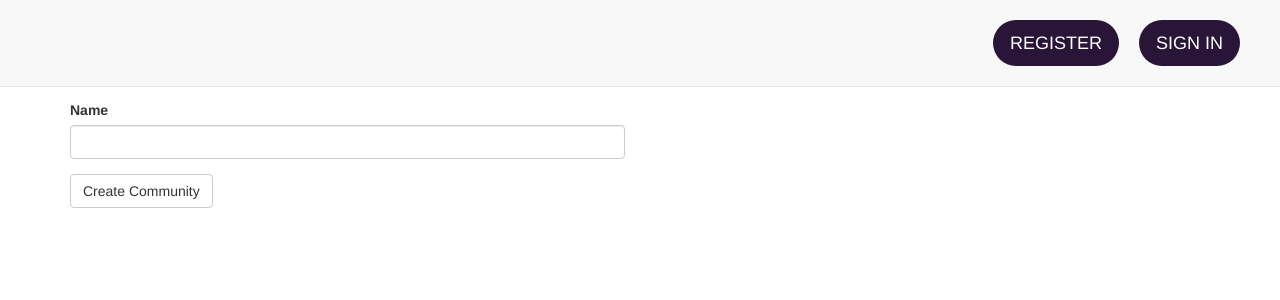
After one commit to krebates/rare_share, a Rails app: page /communities/new in a window 1280 px wide. The commit adds this page. Shown: the top 300 px of the page. Run offline with Rails 7, Linux system fonts and the light colour scheme; style sheets or scripts are compiled from the project's sources; some libraries are stand-ins or nearby versions.

Commit message:
Adds communities and memberships for users.

```diff
--- /dev/null
+++ b/app/assets/javascripts/memberships.js.coffee
@@ -0,0 +1,3 @@
+# Place all the behaviors and hooks related to the matching controller here.
+# All this logic will automatically be available in application.js.
+# You can use CoffeeScript in this file: http://coffeescript.org/
--- /dev/null
+++ b/app/assets/stylesheets/memberships.css.scss
@@ -0,0 +1,3 @@
+// Place all the styles related to the memberships controller here.
+// They will automatically be included in application.css.
+// You can use Sass (SCSS) here: http://sass-lang.com/
--- a/app/controllers/communities_controller.rb
+++ b/app/controllers/communities_controller.rb
@@ -10,16 +10,21 @@ class CommunitiesController < ApplicationController
 
   def new
     @community = Community.new
-    @user = current_user
   end
 
-  # def create
-  #   @community = Community.new(community_params)
-  #   if @community.save
-  #     redirect_to api_applications_path, notice: t('flash.api_application.created')
-  #   else
-  #     redirect_to api_applications_path, alert: t('flash.api_application.unable_create')
-  #   end
-  # end
+  def create
+    @community = Community.new(community_params)
+    if @community.save
+      redirect_to root_path, notice: "community created"
+    else
+      redirect_to root_path, notice: "community not created"
+    end
+  end
+
+  private
+
+  def community_params
+    params.require(:community).permit(:name)
+  end
 
 end
--- /dev/null
+++ b/app/helpers/memberships_helper.rb
@@ -0,0 +1,2 @@
+module MembershipsHelper
+end
--- a/app/models/user.rb
+++ b/app/models/user.rb
@@ -5,6 +5,6 @@ class User < ActiveRecord::Base
          :recoverable, :rememberable, :trackable, :validatable
 
   has_many :memberships
-  has_many :communties, through: :memberships
+  has_many :communities, through: :memberships
 
 end
--- /dev/null
+++ b/app/views/communities/_communities.html.haml
@@ -0,0 +1,7 @@
+.container
+  .row
+    .col-md-6
+      = simple_form_for(@community) do |f|
+        = f.input :name
+        %p
+        = f.button :submit
--- a/app/views/communities/index.html.haml
+++ b/app/views/communities/index.html.haml
@@ -4,4 +4,4 @@
     .column
       - @communities.each do |community|
         %td
-        = link_to community.name
+        = link_to community.name, community
--- /dev/null
+++ b/app/views/communities/new.html.haml
@@ -0,0 +1 @@
+= render "communities"
--- /dev/null
+++ b/app/views/communities/show.html.haml
@@ -0,0 +1 @@
+= @community.name
--- /dev/null
+++ b/app/views/memberships/_form.html.haml
@@ -0,0 +1,3 @@
+= simple_form_for @membership do |f|
+  = f.association :community,label_method: :name, prompt: "Please choose a community"
+  = f.submit 'Join Community'
--- /dev/null
+++ b/app/views/memberships/new.html.haml
@@ -0,0 +1 @@
+= render "form"
--- a/app/views/shared/_header.html.haml
+++ b/app/views/shared/_header.html.haml
@@ -1,6 +1,7 @@
 .navbar.navbar-default.navbar-fixed-top.padding--small--vertical
   - if user_signed_in?
-    = link_to 'Join a Community', communities_path
+    = link_to 'Join a Community', new_membership_path
+    = link_to 'Create a Community', new_community_path
     = link_to 'Edit profile', edit_user_registration_path, { class: "btn btn-default btn-lg pull-right" }
     = link_to "Logout", destroy_user_session_path, method: :delete
   - else
--- a/config/routes.rb
+++ b/config/routes.rb
@@ -4,4 +4,5 @@ Rails.application.routes.draw do
   root to: 'home#index'
 
   resources :communities
+  resources :memberships
 end
```
Also changed, not shown: app/controllers/memberships_controller.rb (added, +33 -0 lines), spec/controllers/memberships_controller_spec.rb (added, +5 -0 lines), spec/helpers/memberships_helper_spec.rb (added, +15 -0 lines), Gemfile, Gemfile.lock (added), app/views/memberships/_new.html.haml (added).
